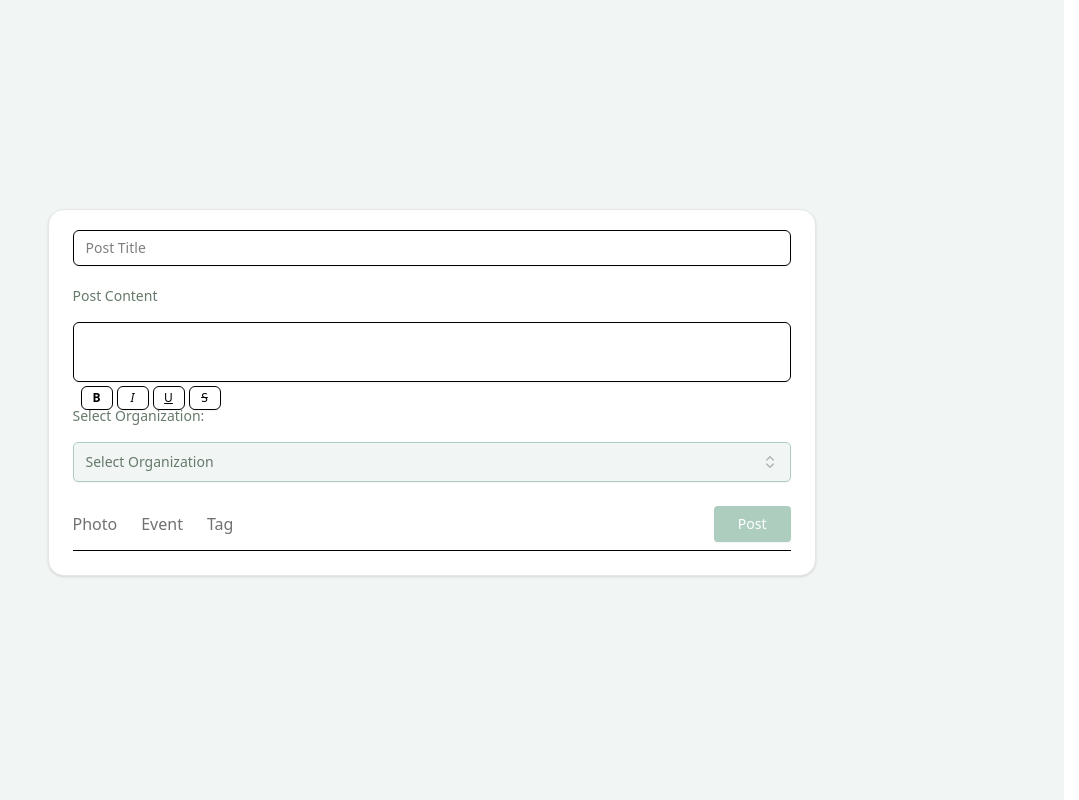
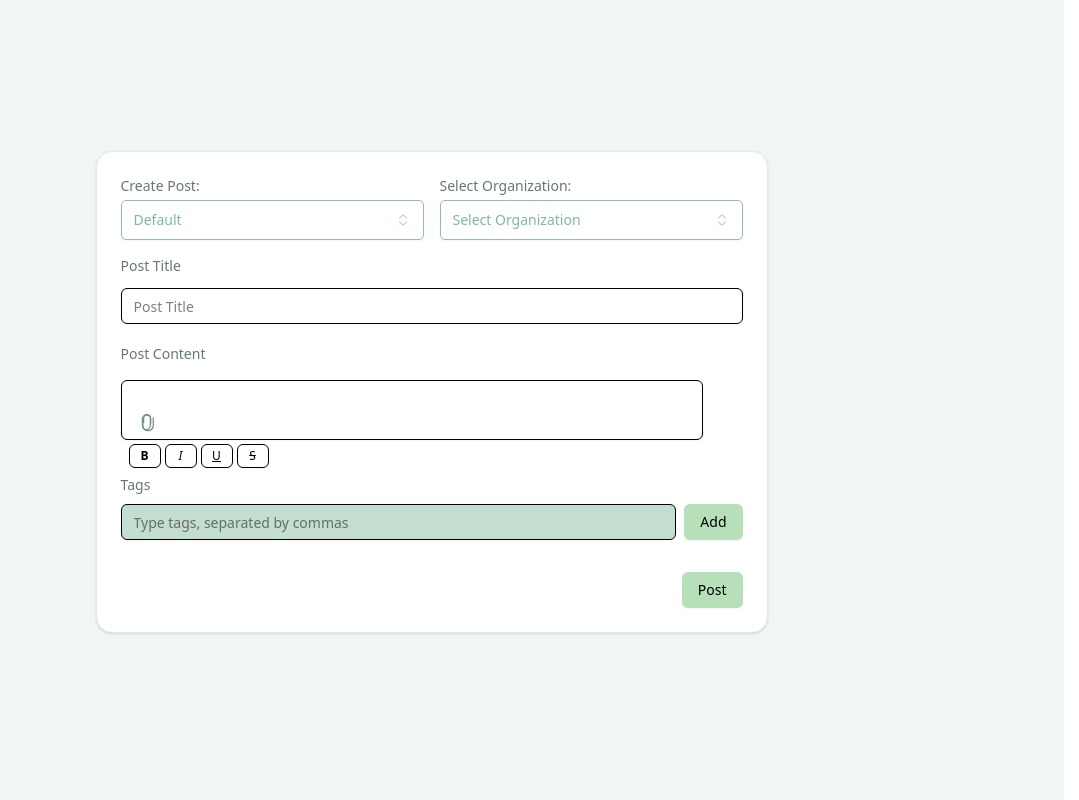
Before and after one commit to kemdav/Tambayan, a Next.js app: page /test/create-post-test in a window 1280 px wide. Shown: the whole page, without its empty margins (201-1280 px from the left). Built offline with nearby package versions, Linux system fonts and the light colour scheme.

Commit message:
fix: defaul and event post created

```diff
--- a/src/app/components/ui/general/create-post-component.tsx
+++ b/src/app/components/ui/general/create-post-component.tsx
@@ -4,8 +4,8 @@ import * as React from "react";
 import { Button } from "./button";
 import { Input } from "./input/input";
 import DropdownRole from "@/app/components/ui/general/dropdown/dropdown-role";
-import { DisplayPostComponent } from "./display-post-component";
 import { FormattableInput } from "./input/FormattableInput";
+import { TagComponent } from "./tag-component";
 
 const orgOptions = [
   { value: "icpep", label: "ICPEP" },
@@ -13,150 +13,186 @@ const orgOptions = [
   { value: "ces", label: "CES" },
 ];
 
-export function CreatePostComponent() {
-  const [title, setTitle] = React.useState("");
-  const [content, setContent] = React.useState("");
-  const contentRef = React.useRef<HTMLDivElement>(null);
-  const [org, setOrg] = React.useState<string | null>(null);
-  const [photo, setPhoto] = React.useState<File | null>(null);
-  const [event, setEvent] = React.useState("");
-  const [tags, setTags] = React.useState<string[]>([]);
-  const [tagInput, setTagInput] = React.useState("");
-  const [showPhoto, setShowPhoto] = React.useState(false);
-  const [showEvent, setShowEvent] = React.useState(false);
-  const [showTag, setShowTag] = React.useState(false);
-  const [posted, setPosted] = React.useState(false);
-  const [postData, setPostData] = React.useState<any>(null);
+const postTypeOptions = [
+  { value: "default", label: "Default" },
+  { value: "event", label: "Event" },
+];
 
-  const handlePost = () => {
-    // Get HTML from FormattableInput's contentEditable div for content
-    let htmlContent = content;
-    if (contentRef.current) {
-      htmlContent = contentRef.current.innerHTML;
+interface CreatePostComponentProps {
+  className?: string;
+  postType: string;
+  onPostTypeChange: (type: string) => void;
+  org: string | null;
+  onOrgChange: (org: string | null) => void;
+  title: string;
+  onTitleChange: (title: string) => void;
+  content: string;
+  onContentChange: (content: string) => void;
+  onPost: () => void;
+  // Default post fields
+  tags?: string[];
+  tagInput?: string;
+  onTagInputChange?: (input: string) => void;
+  onAddTag?: () => void;
+  onRemoveTag?: (tag: string) => void;
+  photoFile?: File | null;
+  onPhotoChange?: (file: File | null) => void;
+  // Event post fields
+  eventLocation?: string;
+  onEventLocationChange?: (location: string) => void;
+  eventDate?: string;
+  onEventDateChange?: (date: string) => void;
+  registrationPeriod?: string;
+  onRegistrationPeriodChange?: (period: string) => void;
+  // Button text (optional)
+  postButtonText?: string;
 }
-    setPosted(true);
-    setPostData({
-      posterName: "Unknown Org",
-      orgLabel: orgOptions.find(o => o.value === org)?.label || "",
-      event: event,
-      avatarSrc: null,
-      daysSincePosted: 0,
-      title: title,
-      content: htmlContent,
-      imageSrc: photo ? URL.createObjectURL(photo) : null,
-      likes: 0,
-      comments: 0,
-      tags: tags,
-    });
-  };
 
-  const handleTagInput = (e: React.ChangeEvent<HTMLInputElement>) => {
-    // Only allow alphanumeric and spaces, no commas
-    const value = e.target.value.replace(/,/g, "");
-    setTagInput(value);
-  };
-
-  const handleAddTag = () => {
-    const trimmed = tagInput.trim();
-    if (trimmed && !tags.includes(trimmed)) {
-      setTags([...tags, trimmed]);
-    }
-    setTagInput("");
-  };
-
-  const handleTagKeyDown = (e: React.KeyboardEvent<HTMLInputElement>) => {
-    if ((e.key === "Enter" || e.key === " ") && tagInput.trim()) {
-      handleAddTag();
-      e.preventDefault();
-    }
-  };
-
+export function CreatePostComponent({
+  className = "",
+  postType,
+  onPostTypeChange,
+  org,
+  onOrgChange,
+  title,
+  onTitleChange,
+  content,
+  onContentChange,
+  onPost,
+  tags = [],
+  tagInput = "",
+  onTagInputChange,
+  onAddTag,
+  onRemoveTag,
+  photoFile = null,
+  onPhotoChange,
+  eventLocation = "",
+  onEventLocationChange,
+  eventDate = "",
+  onEventDateChange,
+  registrationPeriod = "",
+  onRegistrationPeriodChange,
+  postButtonText = "Post",
+}: CreatePostComponentProps) {
   return (
+    <div className={`rounded-2xl border border-gray-200 bg-white p-6 flex flex-col gap-4 shadow-sm w-full mx-auto mb-4 ${className}`}>
+      <div className="flex flex-row gap-4 w-full">
+        <div className="flex-1">
+          <label className="block text-sm font-medium text-neutral-muted-olive mb-1">Create Post:</label>
+          <DropdownRole
+            options={postTypeOptions}
+            placeholder={postTypeOptions.find(o => o.value === postType)?.label || "Select Post Type"}
+            width="w-full"
+            height="h-10"
+            onSelect={onPostTypeChange}
+          />
+        </div>
+        <div className="flex-1">
+          <label className="block text-sm font-medium text-neutral-muted-olive mb-1">Select Organization:</label>
+          <DropdownRole
+            options={orgOptions}
+            placeholder={org ? orgOptions.find(o => o.value === org)?.label : "Select Organization"}
+            width="w-full"
+            height="h-10"
+            onSelect={onOrgChange}
+          />
+        </div>
+      </div>
+      {postType === "default" && (
         <>
-      <div className="rounded-2xl border border-gray-200 bg-white p-6 flex flex-col gap-4 shadow-sm w-full max-w-3xl mx-auto mb-4">
+          <label className="text-sm font-medium text-neutral-muted-olive">Post Title</label>
           <Input
             type="text"
             placeholder="Post Title"
             value={title}
-          onChange={e => setTitle(e.target.value)}
+            onChange={e => onTitleChange(e.target.value)}
             className="mb-2"
           />
           <label className="text-sm font-medium text-neutral-muted-olive">Post Content</label>
+          <div className="relative mb-2">
             <FormattableInput
-          ref={contentRef}
               value={content}
-          onChange={val => setContent(val as string)}
+              onChange={val => onContentChange(val as string)}
+              isFormattable={true}
+              multiline={true}
+              placeholder="What's happening in your organization?"
+              className="mb-2 pr-10"
+            />
+            {/* Clip icon for photo attachment */}
+            <button
+              type="button"
+              className="absolute bottom-3 left-3 p-1 rounded hover:bg-gray-100"
+              onClick={() => document.getElementById('photo-upload-input')?.click()}
+              tabIndex={-1}
+            >
+              <svg width="20" height="20" fill="none" viewBox="0 0 24 24"><path d="M16.5 13.5V7.75a4.75 4.75 0 10-9.5 0v8.5a6.25 6.25 0 0012.5 0V7" stroke="#719281" strokeWidth="1.5" strokeLinecap="round" strokeLinejoin="round"/><path d="M8 12.5V7.75a4 4 0 118 0v8.5a4.75 4.75 0 11-9.5 0V7" stroke="#719281" strokeWidth="1.5" strokeLinecap="round" strokeLinejoin="round"/></svg>
+            </button>
+            <input
+              id="photo-upload-input"
+              type="file"
+              accept="image/*"
+              style={{ display: 'none' }}
+              onChange={e => onPhotoChange && onPhotoChange(e.target.files?.[0] || null)}
+            />
+            {photoFile && <span className="text-xs ml-2">{photoFile.name}</span>}
+          </div>
+          {/* Tags UI using TagComponent */}
+          <div className="mb-2">
+            <label className="text-sm font-medium text-neutral-muted-olive">Tags</label>
+            <TagComponent
+              tags={tags}
+              tagInput={tagInput}
+              onTagInputChange={onTagInputChange ?? (() => {})}
+              onAddTag={onAddTag ?? (() => {})}
+              onRemoveTag={onRemoveTag}
+            />
+          </div>
+        </>
+      )}
+      {postType === "event" && (
+        <>
+          <Input
+            type="text"
+            placeholder="Event Title"
+            value={title}
+            onChange={e => onTitleChange(e.target.value)}
+            className="mb-2"
+          />
+          <label className="text-sm font-medium text-neutral-muted-olive">Description</label>
+          <FormattableInput
+            value={content}
+            onChange={val => onContentChange(val as string)}
             isFormattable={true}
             multiline={true}
             placeholder="What's happening in your organization?"
             className="mb-2"
           />
-        <label className="text-sm font-medium text-neutral-muted-olive">Select Organization:</label>
-        <DropdownRole
-          options={orgOptions}
-          placeholder="Select Organization"
-          width="w-full"
-          height="h-10"
-          buttonTextColor="text-neutral-muted-olive"
-          buttonBorderColor="border-secondary-light-moss"
-          buttonBgColor="bg-neutral-mint-white"
-          buttonHoverTextColor="hover:text-white"
-          buttonHoverBgColor="hover:bg-secondary-light-moss"
-          buttonActiveBgColor="active:bg-secondary-light-moss"
-          dropdownTextColor="text-neutral-muted-olive"
-          dropdownBorderColor="border-secondary-light-moss"
-          dropdownBgColor="bg-neutral-mint-white"
-          dropdownHoverTextColor="hover:text-white"
-          dropdownHoverBgColor="hover:bg-secondary-light-moss"
-          dropdownActiveBgColor="active:bg-secondary-light-moss"
-          onSelect={setOrg}
+          <Input
+            type="text"
+            placeholder="Location"
+            value={eventLocation}
+            onChange={e => onEventLocationChange && onEventLocationChange(e.target.value)}
+            className="mb-2"
           />
-        <div className="flex items-center gap-6 border-b pb-2 mt-2">
-          <button type="button" className="text-neutral-cool-gray hover:underline" onClick={() => setShowPhoto(v => !v)}>Photo</button>
-          <button type="button" className="text-neutral-cool-gray hover:underline" onClick={() => setShowEvent(v => !v)}>Event</button>
-          <button type="button" className="text-neutral-cool-gray hover:underline" onClick={() => setShowTag(v => !v)}>Tag</button>
-          <div className="flex-1" />
-          <Button className="bg-secondary-light-moss text-white px-6 py-1 rounded" onClick={handlePost}>Post</Button>
+          <Input
+            type="text"
+            placeholder="Date"
+            value={eventDate}
+            onChange={e => onEventDateChange && onEventDateChange(e.target.value)}
+            className="mb-2"
+          />
+          <Input
+            type="text"
+            placeholder="Registration Period"
+            value={registrationPeriod}
+            onChange={e => onRegistrationPeriodChange && onRegistrationPeriodChange(e.target.value)}
+            className="mb-2"
+          />
+        </>
+      )}
+      <div className="flex justify-end mt-2">
+        <Button onClick={onPost}>{postButtonText}</Button>
       </div>
-        {showPhoto && (
-          <div className="mt-2">
-            <Input type="file" accept="image/*" onChange={e => setPhoto(e.target.files?.[0] || null)} />
-            {photo && <span className="text-xs ml-2">{photo.name}</span>}
     </div>
-        )}
-        {showEvent && (
-          <div className="mt-2">
-            <Input type="text" placeholder="Event Name" value={event} onChange={e => setEvent(e.target.value)} />
-          </div>
-        )}
-        {showTag && (
-          <div className="mt-2 flex gap-2 items-center flex-wrap">
-            <input
-              type="text"
-              className="border rounded-lg p-2 text-sm"
-              placeholder="Add tag and press Enter or Space"
-              value={tagInput}
-              onChange={handleTagInput}
-              onKeyDown={handleTagKeyDown}
-            />
-            <Button type="button" className="px-3 py-1" onClick={handleAddTag}>Add</Button>
-            {tags.map((tag) => (
-              <span
-                key={tag}
-                className="bg-secondary-pale-sage text-neutral-black rounded-full px-4 py-1 text-base font-normal ml-1"
-                style={{ minWidth: "2.5rem", textAlign: "center" }}
-              >
-                {tag}
-              </span>
-            ))}
-          </div>
-        )}
-      </div>
-      {posted && postData && (
-        <div className="mt-8 w-full max-w-3xl mx-auto">
-          <DisplayPostComponent {...postData} />
-        </div>
-      )}
-    </>
   );
 }
--- a/src/app/components/ui/general/tag-component.tsx
+++ b/src/app/components/ui/general/tag-component.tsx
@@ -1,60 +1,51 @@
-import React, { useState } from "react";
+import React from "react";
 import { Button } from "./button";
 import { Input } from "./input/input";
 
-// Utility to get a random Button variant
-const buttonVariants = ["default", "destructive", "navigation", "link", "ghost"] as const;
-function getRandomVariant() {
-  return buttonVariants[Math.floor(Math.random() * buttonVariants.length)];
+interface TagComponentProps {
+  tags: string[];
+  tagInput: string;
+  onTagInputChange: (input: string) => void;
+  onAddTag: () => void;
+  onRemoveTag?: (tag: string) => void;
 }
 
-export function TagComponent() {
-  const [input, setInput] = useState("");
-  const [tags, setTags] = useState<string[]>([]);
-
-  const handleAddTags = () => {
-    const newTags = input
-      .split(",")
-      .map((tag) => tag.trim())
-      .filter((tag) => tag.length > 0 && !tags.includes(tag));
-    setTags([...tags, ...newTags]);
-    setInput("");
-  };
-
+export function TagComponent({ tags, tagInput, onTagInputChange, onAddTag, onRemoveTag }: TagComponentProps) {
   return (
     <div className="flex flex-col gap-2">
-        <div className="flex gap-2 flex-wrap">
+      <div className="flex gap-2 flex-wrap">
         {tags.map((tag) => (
           <span
             key={tag}
-            className="bg-secondary-pale-sage text-neutral-black rounded-full px-5 py-2 text-lg font-normal"
+            className="bg-secondary-pale-sage text-neutral-black rounded-full px-5 py-2 text-lg font-normal flex items-center gap-1"
             style={{ minWidth: "2.5rem", textAlign: "center" }}
           >
             {tag}
+            {onRemoveTag && (
+              <button type="button" className="ml-1 text-xs text-red-500" onClick={() => onRemoveTag(tag)}>x</button>
+            )}
           </span>
         ))}
       </div>
       <div className="flex gap-2">
-
         <Input
           type="text"
           placeholder="Type tags, separated by commas"
-          value={input}
-          onChange={(e) => setInput(e.target.value)}
-          onKeyDown={(e) => {
-            if (e.key === "Enter") handleAddTags();
+          value={tagInput}
+          onChange={e => onTagInputChange(e.target.value)}
+          onKeyDown={e => {
+            if (e.key === "Enter") onAddTag();
           }}
           className="bg-secondary-pale-sage text-neutral-black focus:outline-none focus:ring-2 focus:ring-primary-moss-green"
         />
         <Button
           type="button"
           variant={"default"}
-          onClick={handleAddTags}
+          onClick={onAddTag}
         >
           Add
         </Button>
       </div>
-
     </div>
   );
 }
--- a/src/app/test/create-post-test/page.tsx
+++ b/src/app/test/create-post-test/page.tsx
@@ -1,10 +1,80 @@
+"use client";
 import * as React from "react";
 import { CreatePostComponent } from "@/app/components/ui/general/create-post-component";
 
 export default function CreatePostTestPage() {
+  const [postType, setPostType] = React.useState("default");
+  const [org, setOrg] = React.useState<string | null>(null);
+  const [title, setTitle] = React.useState("");
+  const [content, setContent] = React.useState("");
+  const [eventLocation, setEventLocation] = React.useState("");
+  const [eventDate, setEventDate] = React.useState("");
+  const [registrationPeriod, setRegistrationPeriod] = React.useState("");
+  const [submitted, setSubmitted] = React.useState<any>(null);
+
+  // Tag and photo state
+  const [tags, setTags] = React.useState<string[]>([]);
+  const [tagInput, setTagInput] = React.useState("");
+  const [photoFile, setPhotoFile] = React.useState<File | null>(null);
+
+  // Tag handlers
+  const handleAddTag = () => {
+    const trimmed = tagInput.trim();
+    if (trimmed && !tags.includes(trimmed)) {
+      setTags([...tags, trimmed]);
+    }
+    setTagInput("");
+  };
+  const handleRemoveTag = (tag: string) => {
+    setTags(tags.filter(t => t !== tag));
+  };
+
+  // Photo handler
+  const handlePhotoChange = (file: File | null) => {
+    setPhotoFile(file);
+  };
+
+  const handlePost = () => {
+    setSubmitted({
+      postType,
+      org,
+      title,
+      content,
+      eventLocation,
+      eventDate,
+      registrationPeriod,
+      tags,
+      photoFileName: photoFile?.name || null,
+    });
+  };
+
   return (
     <div className="min-h-screen bg-neutral-mint-white flex flex-col items-center justify-center p-4">
-      <CreatePostComponent />
+      <CreatePostComponent
+        className="max-w-2xl"
+        postType={postType}
+        onPostTypeChange={setPostType}
+        org={org}
+        onOrgChange={setOrg}
+        title={title}
+        onTitleChange={setTitle}
+        content={content}
+        onContentChange={setContent}
+        onPost={handlePost}
+        eventLocation={eventLocation}
+        onEventLocationChange={setEventLocation}
+        eventDate={eventDate}
+        onEventDateChange={setEventDate}
+        registrationPeriod={registrationPeriod}
+        onRegistrationPeriodChange={setRegistrationPeriod}
+        tags={tags}
+        tagInput={tagInput}
+        onTagInputChange={setTagInput}
+        onAddTag={handleAddTag}
+        onRemoveTag={handleRemoveTag}
+        photoFile={photoFile}
+        onPhotoChange={handlePhotoChange}
+      />
     </div>
   );
 }
```
Lines whose indentation alone changed are shown as unchanged.
